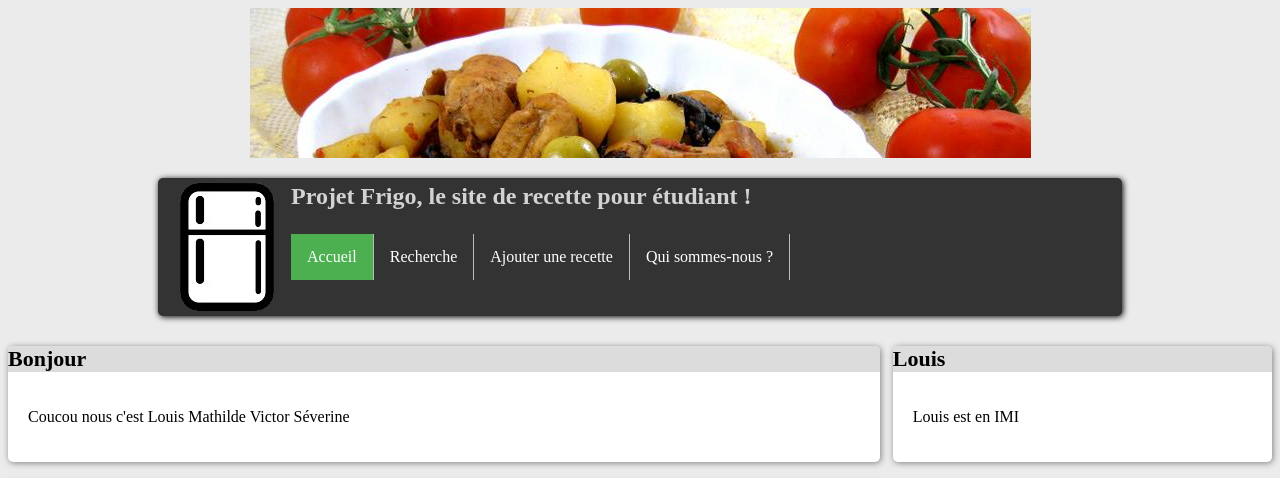
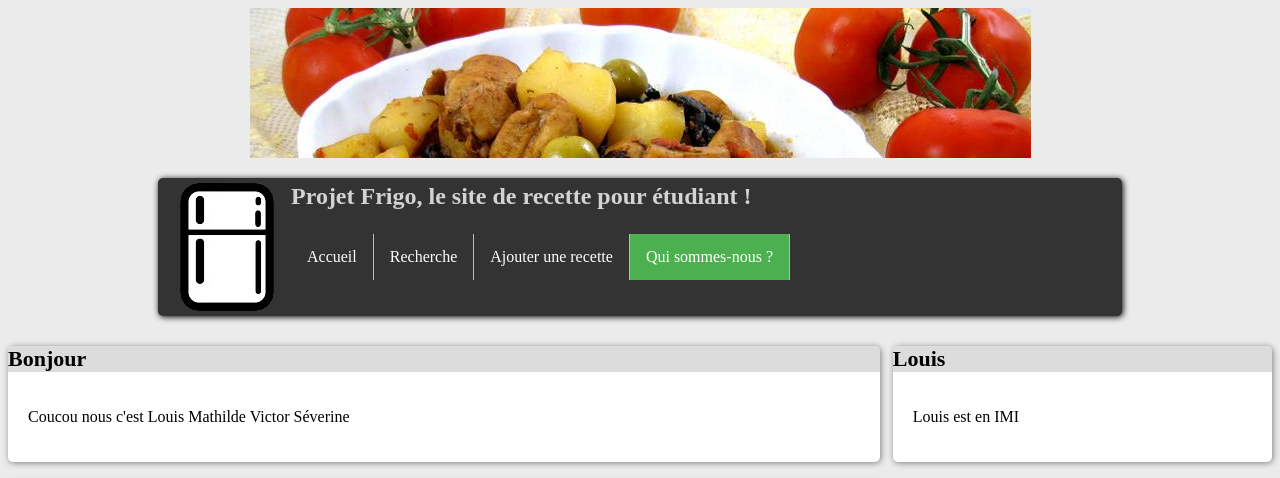
Before and after one commit to RollingGiantFrog/TDLOG, a Django app: page /fridgeApp/contact in a window 1280 px wide. Shown: the top 478 px of the page. Run offline with Django 3.2, Linux system fonts and the light colour scheme.

Commit message:
ajout page contact + modif liens

```diff
--- a/Site_Frigo/fridgeApp/templates/fridgeApp/contact.html
+++ b/Site_Frigo/fridgeApp/templates/fridgeApp/contact.html
@@ -19,10 +19,10 @@
 		<img src="{% static 'fridgeApp/icon.ico' %}"></img>
 		<strong>Projet Frigo, le site de recette pour étudiant !</strong>
 		<ul>
-			<li><a class="active" href="#about">Accueil</a></li>
-			<li><a href="#search">Recherche</a></li>
+			<li><a href="home">Accueil</a></li>
+			<li><a href="search">Recherche</a></li>
 			<li><a href="#add">Ajouter une recette</a></li>
-			<li><a href="#who">Qui sommes-nous ?</a></li>
+			<li><a class="active" href="contact">Qui sommes-nous ?</a></li>
 		</ul>
 	</nav>
 
--- a/Site_Frigo/fridgeApp/templates/fridgeApp/home.html
+++ b/Site_Frigo/fridgeApp/templates/fridgeApp/home.html
@@ -19,10 +19,10 @@
 		<img src="{% static 'fridgeApp/icon.ico' %}"></img>
 		<strong>Projet Frigo, le site de recette pour étudiant !</strong>
 		<ul>
-			<li><a class="active" href="#about">Accueil</a></li>
+			<li><a class="active" href="home">Accueil</a></li>
 			<li><a href="search">Recherche</a></li>
 			<li><a href="recipe/1">Ajouter une recette</a></li>
-			<li><a href="#who">Qui sommes-nous ?</a></li>
+			<li><a href="contact">Qui sommes-nous ?</a></li>
 		</ul>
 	</nav>
 
--- a/Site_Frigo/fridgeApp/views.py
+++ b/Site_Frigo/fridgeApp/views.py
@@ -14,7 +14,7 @@ class IndexView(generic.ListView):
         return Recipe.objects.all()
 
 def Contact(request):
-    return(render(request, 'fridgeApp/contact.html'))
+    return(render(request, 'fridgeApp/contact.html', {}))
 
 def home(request):
     return render(request, 'fridgeApp/home.html', {})
```
